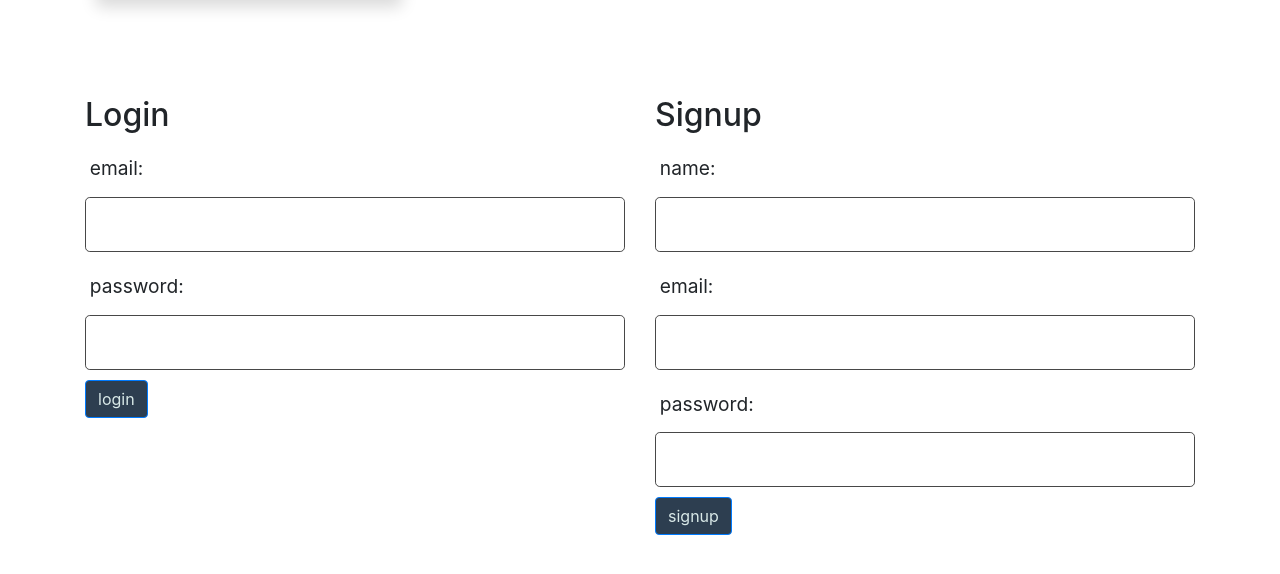
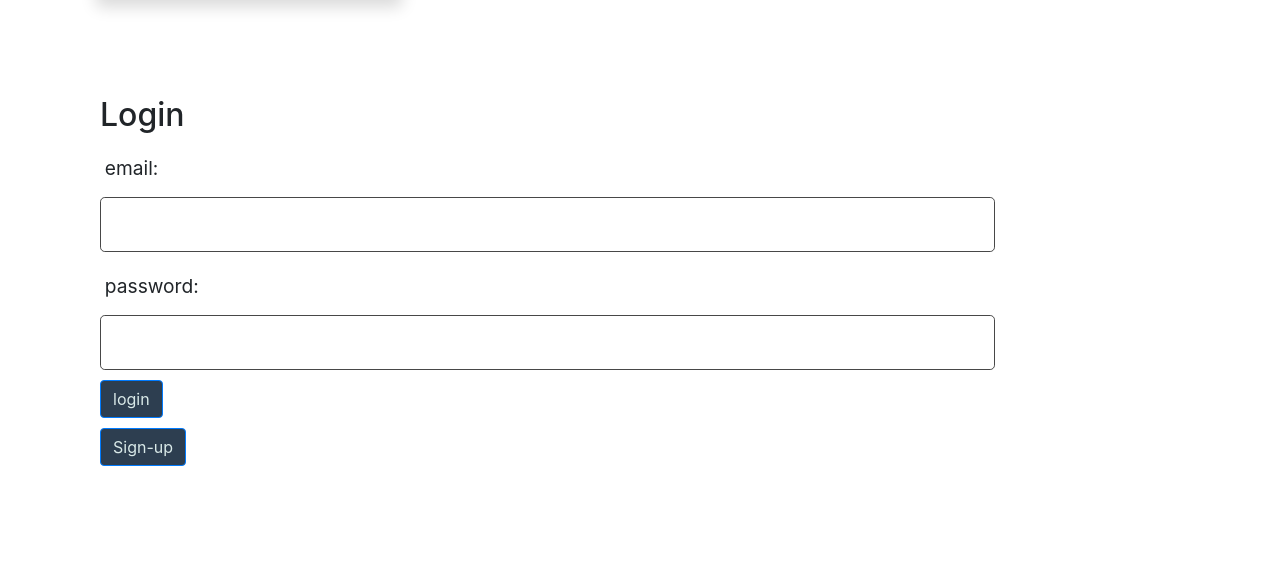
Before and after one commit to marissacraig/SDBlog, a Node project: template views/login.handlebars in a window 1280 px wide. Shown: the part 122-696 px from the top of the page. Run offline with Node 20 templates, Linux system fonts and the light colour scheme; the template is opened without the code that fills it, so the values that code supplies are empty; some libraries are stand-ins or nearby versions.

Commit message:
separated login and sign up

```diff
--- a/public/js/login.js
+++ b/public/js/login.js
@@ -1,3 +1,5 @@
+const login = document.querySelector('.login-form');
+
 const loginFormHandler = async (event) => {
   event.preventDefault();
 
@@ -22,32 +24,4 @@ const loginFormHandler = async (event) => {
   }
 };
 
-const signupFormHandler = async (event) => {
-  event.preventDefault();
-
-  const name = document.querySelector('#name-signup').value.trim();
-  const email = document.querySelector('#email-signup').value.trim();
-  const password = document.querySelector('#password-signup').value.trim();
-
-  if (name && email && password) {
-    const response = await fetch('/api/users', {
-      method: 'POST',
-      body: JSON.stringify({ name, email, password }),
-      headers: { 'Content-Type': 'application/json' },
-    });
-
-    if (response.ok) {
-      document.location.replace('/dashboard');
-    } else {
-      alert(response.statusText);
-    }
-  }
-};
-
-document
-  .querySelector('.login-form')
-  .addEventListener('submit', loginFormHandler);
-
-document
-  .querySelector('.signup-form')
-  .addEventListener('submit', signupFormHandler);
+  login.addEventListener('submit', loginFormHandler);
--- a/views/layouts/main.handlebars
+++ b/views/layouts/main.handlebars
@@ -31,9 +31,6 @@
       <!-- Render the sub layout -->
       {{{ body }}}
     </main>
-    <footer>
-
-    </footer>
   </div>
 
   <!-- Render script for logged in users only -->
--- a/views/login.handlebars
+++ b/views/login.handlebars
@@ -1,6 +1,5 @@
-<div class="row">
-  <div class="col-md-6">
-    <h2>Login</h2>
+<div class="col-md-10">
+  <h2>Login</h2>
 
     <form class="form login-form">
       <div class="form-group">
@@ -15,28 +14,7 @@
         <button class="btn btn-primary" type="submit">login</button>
       </div>
     </form>
-  </div>
-  <div class="col-md-6">
-    <h2>Signup</h2>
-
-    <form class="form signup-form">
-      <div class="form-group">
-        <label for="name-signup">name:</label>
-        <input class="form-input" type="text" id="name-signup" />
-      </div>
-      <div class="form-group">
-        <label for="email-signup">email:</label>
-        <input class="form-input" type="text" id="email-signup" />
-      </div>
-      <div class="form-group">
-        <label for="password-signup">password:</label>
-        <input class="form-input" type="password" id="password-signup" />
-      </div>
-      <div class="form-group">
-        <button class="btn btn-primary" type="submit">signup</button>
-      </div>
-    </form>
-  </div>
+    <button class="btn btn-md btn-primary" type="submit">Sign-up</button>
 </div>
 
 <script src="./js/login.js"></script>
```
Also changed, not shown: controllers/api/userRoutes.js (+13 -0 lines), public/js/signup.js (added, +25 -0 lines), views/signup.handlebars (added, +22 -0 lines).
